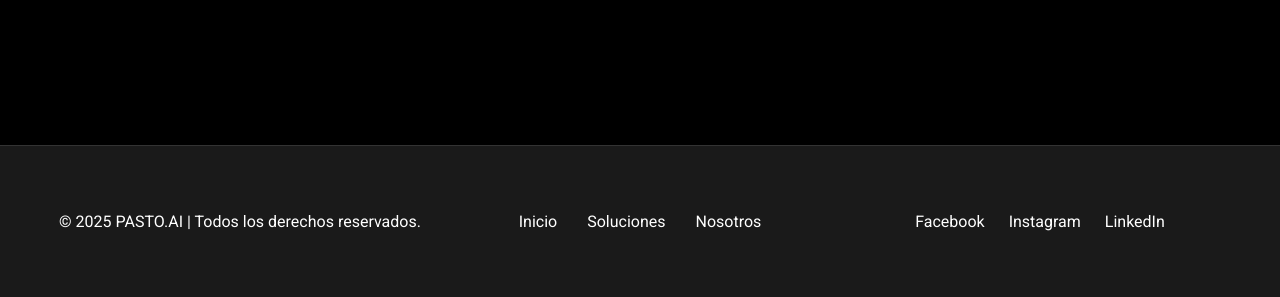
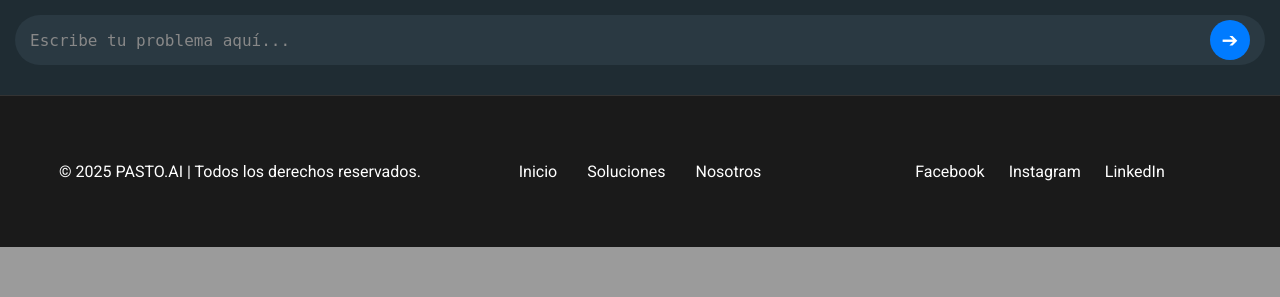
Before and after one commit to danielalejandromartinez/pasto_ai_web, a Flask app: page /presentacion in a window 1280 px wide. Shown: the part 655-952 px from the top of the page. After the commit the page ends 902 px from the top, so only its background shows below. Run offline with Flask 3, Linux system fonts and the light colour scheme.

Commit message:
Actualización MVP: Presentación conversacional y ajustes de estilo

```diff
--- a/static/css/style.css
+++ b/static/css/style.css
@@ -1031,3 +1031,112 @@ footer {
         margin-bottom: 40px;
     }
 }
+
+/* ======================================= */
+/* ESTILOS PARA PRESENTACIÓN CONVERSACIONAL  */
+/* ======================================= */
+
+.conversational-container {
+    height: calc(100vh - 50px); /* Restamos la altura APROXIMADA del footer */
+    padding-top: 90px;
+    box-sizing: border-box; /* Asegura que el padding no añada altura extra */
+    display: flex;
+    flex-direction: column;
+    background-color: #000;
+    overflow: hidden;
+}
+
+.conversation-body {
+    flex-grow: 1;
+    padding: 20px;
+    overflow-y: auto;
+    display: flex;
+    flex-direction: column;
+    gap: 15px;
+    background-image: url("https://i.pinimg.com/736x/8c/98/99/8c98994518b575bfd8c949e91d20548b.jpg");
+    background-size: contain;
+}
+
+.conversation-footer {
+    padding: 15px;
+    background-color: #1f2c33;
+    border-top: 1px solid #333;
+}
+
+.input-area {
+    display: flex;
+    align-items: center;
+    background-color: #2a3942;
+    border-radius: 50px;
+    padding: 5px 15px;
+}
+
+.input-area textarea {
+    flex-grow: 1;
+    background: none;
+    border: none;
+    color: #FFFFFF;
+    font-size: 16px;
+    resize: none;
+    max-height: 100px;
+    outline: none;
+    padding: 8px 0; /* Espaciado interno */
+}
+
+.input-area textarea::placeholder {
+    color: #888;
+}
+
+.input-area button {
+    background-color: #007BFF;
+    border: none;
+    color: white;
+    width: 40px;
+    height: 40px;
+    border-radius: 50%;
+    margin-left: 10px;
+    font-size: 20px;
+    cursor: pointer;
+    transition: background-color 0.3s ease;
+    flex-shrink: 0; /* Evita que el botón se encoja */
+}
+
+.input-area button:hover {
+    background-color: #0056b3;
+}
+
+.response-buttons-container {
+    padding-top: 15px;
+    display: flex;
+    gap: 10px;
+    justify-content: flex-end;
+    align-items: center;
+}
+.response-btn {
+    background-color: #2a3942;
+    border: 1px solid #007BFF;
+    color: #00BFFF;
+    padding: 10px 15px;
+    border-radius: 20px;
+    cursor: pointer;
+    font-size: 14px;
+    transition: all 0.3s ease;
+}
+.response-btn:hover {
+    background-color: #007BFF;
+    color: white;
+}
+
+/* ======================================= */
+/*    ESTILOS PARA TRANSICIÓN DE PÁGINA      */
+/* ======================================= */
+
+body {
+    /* ... (tus estilos de body existentes) ... */
+    opacity: 1;
+    transition: opacity 0.5s ease-in-out;
+}
+
+body.fade-out {
+    opacity: 0;
+}
--- a/templates/base.html
+++ b/templates/base.html
@@ -9,7 +9,8 @@
     <link rel="preconnect" href="https://fonts.gstatic.com" crossorigin>
     <link href="https://fonts.googleapis.com/css2?family=Roboto:wght@400;700&display=swap" rel="stylesheet">
 </head>
-<body>
+<!-- Esta línea aplica la clase 'presentation-mode' solo en la página de presentación -->
+<body {% if request.path == url_for('presentacion') %}class="presentation-mode"{% endif %}>
     <header>
         <nav>
             <a href="{{ url_for('hola_mundo') }}" class="logo">
@@ -31,9 +32,7 @@
 
     <footer>
         <div class="footer-content">
-            <div class="footer-info">
-                <p>&copy; 2025 PASTO.AI | Todos los derechos reservados.</p>
-            </div>
+            <div class="footer-info"><p>&copy; 2025 PASTO.AI | Todos los derechos reservados.</p></div>
             <div class="footer-links">
                 <ul>
                     <li><a href="{{ url_for('hola_mundo') }}">Inicio</a></li>
@@ -49,6 +48,13 @@
         </div>
     </footer>
 
-    <!-- No hay scripts aquí. Cada página manejará los suyos. -->
+    <script>
+        function fadeOutAndNavigate(url) {
+            document.body.classList.add('fade-out');
+            setTimeout(() => {
+                window.location.href = url;
+            }, 500);
+        }
+    </script>
 </body>
 </html>
--- a/templates/presentacion.html
+++ b/templates/presentacion.html
@@ -1,52 +1,34 @@
 {% extends "base.html" %}
-{% block title %}Nuestra Solución en Acción - Pasto.AI{% endblock %}
+
+{% block title %}Demostración Interactiva - Pasto.AI{% endblock %}
+
 {% block content %}
-<main class="presentation-container">
-    <section class="presentation-slide" id="slide-problema">
-        <div class="slide-content">
-            <h2 class="section-title" id="problema-title"></h2>
-            <div class="problemas-container">
-                <div class="problema-card"><h3></h3><p></p></div>
-                <div class="problema-card"><h3></h3><p></p></div>
-                <div class="problema-card"><h3></h3><p></p></div>
-            </div>
+<main class="conversational-container">
+
+    <div class="conversation-body" id="conversation-body">
+        <!-- Los mensajes se añadirán aquí con JavaScript -->
+    </div>
+
+    <div class="conversation-footer" id="conversation-footer">
+        <div class="input-area">
+            <textarea id="user-input" placeholder="Escribe tu problema aquí..." rows="1"></textarea>
+            <button id="send-btn">➔</button>
         </div>
-    </section>
-    <section class="presentation-slide is-hidden" id="slide-solucion">
-        <div class="slide-content">
-            <h2 class="section-title" id="solucion-title"></h2>
-            <div class="agent-showcase-grid">
-                <div class="agent-showcase-card"><div class="agent-icon">🩺</div><h3></h3><p></p><a href="/agente/asistente-post-operatorio" class="card-link"></a></div>
-                <div class="agent-showcase-card"><div class="agent-icon">🗓️</div><h3></h3><p></p><a href="/agente/agente-de-agendamiento-inteligente" class="card-link coming-soon-link"></a></div>
-                <div class="agent-showcase-card"><div class="agent-icon">🎯</div><h3></h3><p></p><a href="/agente/agente-calificador-de-candidatos" class="card-link coming-soon-link"></a></div>
-            </div>
-        </div>
-    </section>
+        <div class="response-buttons-container" id="response-buttons"></div>
+    </div>
+
 </main>
 
 <script>
-    document.addEventListener('DOMContentLoaded', async function() {
-        // --- CONTENIDO ---
-        const problemaTitleText = "¿Su práctica profesional se siente así?";
-        const problemas = [
-            { el: document.querySelector('#slide-problema .problema-card:nth-child(1)'), title: 'Horas Perdidas en Coordinación', text: 'Su equipo invierte incontables horas en agendar citas, enviar recordatorios y filtrar pacientes curiosos.' },
-            { el: document.querySelector('#slide-problema .problema-card:nth-child(2)'), title: 'Pacientes que No se Presentan', text: 'Cada cita cancelada a último minuto es un hueco en su agenda y una pérdida directa de ingresos.' },
-            { el: document.querySelector('#slide-problema .problema-card:nth-child(3)'), title: 'Seguimiento Post-Procedimiento Caótico', text: 'El monitoreo manual de la evolución de decenas de pacientes es propenso a errores y consume tiempo valioso.' }
-        ];
-        const solucionTitleText = "Soluciones de IA para los Retos de su Práctica";
-        const soluciones = [
-            { el: document.querySelector('#slide-solucion .agent-showcase-card:nth-child(1)'), title: 'Seguimiento de Pacientes Automatizado', text: 'Libera a tu equipo de las preguntas repetitivas...', link: 'Ver Detalles →' },
-            { el: document.querySelector('#slide-solucion .agent-showcase-card:nth-child(2)'), title: 'Gestión de Agenda Inteligente', text: 'Reduce las ausencias (no-shows) con recordatorios automáticos...', link: 'Próximamente...' },
-            { el: document.querySelector('#slide-solucion .agent-showcase-card:nth-child(3)'), title: 'Recepción y Filtro Virtual', text: 'Califica a los visitantes de tu sitio web...', link: 'Próximamente...' }
-        ];
+    document.addEventListener('DOMContentLoaded', function() {
+        // --- ELEMENTOS ---
+        const chatBody = document.getElementById('conversation-body');
+        const userInput = document.getElementById('user-input');
+        const sendBtn = document.getElementById('send-btn');
+        const responseButtonsContainer = document.getElementById('response-buttons');
+        const inputArea = document.querySelector('.input-area');
 
-        // --- ELEMENTOS ---
-        const problemaTitle = document.getElementById('problema-title');
-        const solucionTitle = document.getElementById('solucion-title');
-        const slideProblema = document.getElementById('slide-problema');
-        const slideSolucion = document.getElementById('slide-solucion');
-
-        // --- FUNCIONES ---
+        // --- FUNCIONES DE UTILIDAD ---
         const wait = ms => new Promise(res => setTimeout(res, ms));
 
         function typeWriter(element, text) {
@@ -55,9 +37,15 @@
                 element.innerHTML = '';
                 function type() {
                     if (i < text.length) {
-                        element.innerHTML += text.charAt(i);
-                        i++;
-                        setTimeout(type, 55); // <-- VELOCIDAD MÁS LENTA
+                        if (text.charAt(i) === '<') {
+                            const endIndex = text.indexOf('>', i);
+                            element.innerHTML += text.substring(i, endIndex + 1);
+                            i = endIndex + 1;
+                        } else {
+                            element.innerHTML += text.charAt(i);
+                            i++;
+                        }
+                        setTimeout(type, 40);
                     } else {
                         resolve();
                     }
@@ -66,42 +54,113 @@
             });
         }
 
-        // --- ORQUESTADOR ---
-        async function startPresentation() {
-            // --- ESCENA 1: PROBLEMAS ---
-            await typeWriter(problemaTitle, problemaTitleText);
-            await wait(500);
+        function createMessage(type, text = '') {
+            const msgDiv = document.createElement('div');
+            msgDiv.className = `chat-message ${type}`;
+            const p = document.createElement('p');
+            p.innerHTML = text;
+            msgDiv.appendChild(p);
+            chatBody.appendChild(msgDiv);
+            chatBody.scrollTo({ top: chatBody.scrollHeight, behavior: 'smooth' });
+            return p;
+        }
 
-            // Bucle FOR...OF secuencial garantizado
-            for (const problema of problemas) {
-                problema.el.classList.add('visible');
-                await wait(300);
-                await typeWriter(problema.el.querySelector('h3'), problema.title);
-                await typeWriter(problema.el.querySelector('p'), problema.text);
-                await wait(1000);
-            }
+        function createResponseButtons(buttons) {
+            responseButtonsContainer.innerHTML = '';
+            inputArea.style.display = 'none';
+
+            buttons.forEach(btnInfo => {
+                const button = document.createElement('button');
+                button.className = 'response-btn';
+                button.innerText = btnInfo.text;
+                button.onclick = () => {
+                    createMessage('patient', btnInfo.text);
+                    btnInfo.onClick();
+                };
+                responseButtonsContainer.appendChild(button);
+            });
+        }
+
+        // --- LÓGICA PRINCIPAL DE LA CONVERSACIÓN ---
+        async function handleUserMessage() {
+            const userText = userInput.value;
+            if (userText.trim() === '') return;
+
+            createMessage('patient', userText);
+            userInput.value = '';
+            userInput.style.height = 'auto';
+            userInput.disabled = true;
+            sendBtn.disabled = true;
+
+            await wait(1000);
+            const p1 = createMessage('agent');
+            await typeWriter(p1, "Entendido. Analizando tu problema...");
             await wait(2000);
 
-            // --- TRANSICIÓN ---
-            slideProblema.classList.add('is-hidden');
-            slideSolucion.classList.remove('is-hidden');
-            await wait(500);
+            const lowerCaseText = userText.toLowerCase();
+            let agentResponseText = "";
+            let agentSlug = null; // Guardamos el 'slug' del agente a mostrar
+            let enableInputAfter = true;
 
-            // --- ESCENA 2: SOLUCIONES ---
-            await typeWriter(solucionTitle, solucionTitleText);
-            await wait(500);
+            if (lowerCaseText.includes('cita') || lowerCaseText.includes('agenda')) {
+                agentResponseText = "Parece que tu mayor reto es la gestión de la agenda. Para eso, nuestro <strong>Agente de Agendamiento Inteligente</strong> es la solución perfecta. ¿Te gustaría ver cómo funciona?";
+                agentSlug = 'agente-de-agendamiento-inteligente';
+                enableInputAfter = false;
+            } else if (lowerCaseText.includes('seguimiento') || lowerCaseText.includes('paciente') || lowerCaseText.includes('whatsapp')) {
+                agentResponseText = "Entiendo, el seguimiento de pacientes consume mucho tiempo. Nuestro <strong>Asistente de Cuidado Post-Procedimiento</strong> está diseñado para resolver exactamente eso. ¿Quieres ver una simulación?";
+                agentSlug = 'asistente-post-operatorio';
+                enableInputAfter = false;
+            } else if (lowerCaseText.includes('info') || lowerCaseText.includes('cliente') || lowerCaseText.includes('lead')) {
+                agentResponseText = "Comprendo, atraer y filtrar nuevos clientes es clave. Nuestro <strong>Agente Calificador de Candidatos</strong> se especializa en eso. ¿Quieres ver una simulación de cómo convierte a un visitante curioso en un prospecto de calidad?";
+                agentSlug = 'agente-calificador-de-candidatos';
+                enableInputAfter = false;
+            } else {
+                agentResponseText = "Gracias por compartir tu desafío. Tenemos varios agentes que podrían ayudarte. Te recomiendo explorar nuestro <strong>catálogo de especialistas de IA</strong>. ¿Hay algún otro problema que quieras resolver?";
+            }
 
-            for (const solucion of soluciones) {
-                solucion.el.classList.add('visible');
-                await wait(300);
-                await typeWriter(solucion.el.querySelector('h3'), solucion.title);
-                await typeWriter(solucion.el.querySelector('p'), solucion.text);
-                await typeWriter(solucion.el.querySelector('a'), solucion.link);
-                await wait(1000);
+            const p2 = createMessage('agent');
+            await typeWriter(p2, agentResponseText);
+
+            if (agentSlug) {
+                // El botón ahora llama a la función global 'fadeOutAndNavigate'
+                createResponseButtons([
+                    { text: 'Sí, muéstrame la simulación', onClick: () => fadeOutAndNavigate(`/agente/${agentSlug}`) },
+                    { text: 'No, gracias', onClick: () => { responseButtonsContainer.innerHTML = '<p style="color: #888; text-align: center;">De acuerdo. ¡Que tengas un buen día!</p>'; } }
+                ]);
+            }
+
+            if (enableInputAfter) {
+                userInput.disabled = false;
+                sendBtn.disabled = false;
+                userInput.focus();
             }
         }
 
-        startPresentation();
+        async function startConversation() {
+            await wait(1000);
+            const p1 = createMessage('agent');
+            await typeWriter(p1, "¡Hola! Soy el asistente de Pasto.AI. Gracias por tu interés.");
+
+            await wait(500);
+            const p2 = createMessage('agent');
+            await typeWriter(p2, "Antes de mostrarte nuestras soluciones, me gustaría entender tu práctica. ¿Cuál es el mayor desafío que enfrentas en tu día a día?");
+
+            userInput.disabled = false;
+            sendBtn.disabled = false;
+            userInput.focus();
+        }
+
+        sendBtn.addEventListener('click', handleUserMessage);
+        userInput.addEventListener('keydown', (e) => {
+            if (e.key === 'Enter' && !e.shiftKey) {
+                e.preventDefault();
+                handleUserMessage();
+            }
+        });
+
+        userInput.disabled = true;
+        sendBtn.disabled = true;
+        startConversation();
     });
 </script>
 {% endblock %}
```
